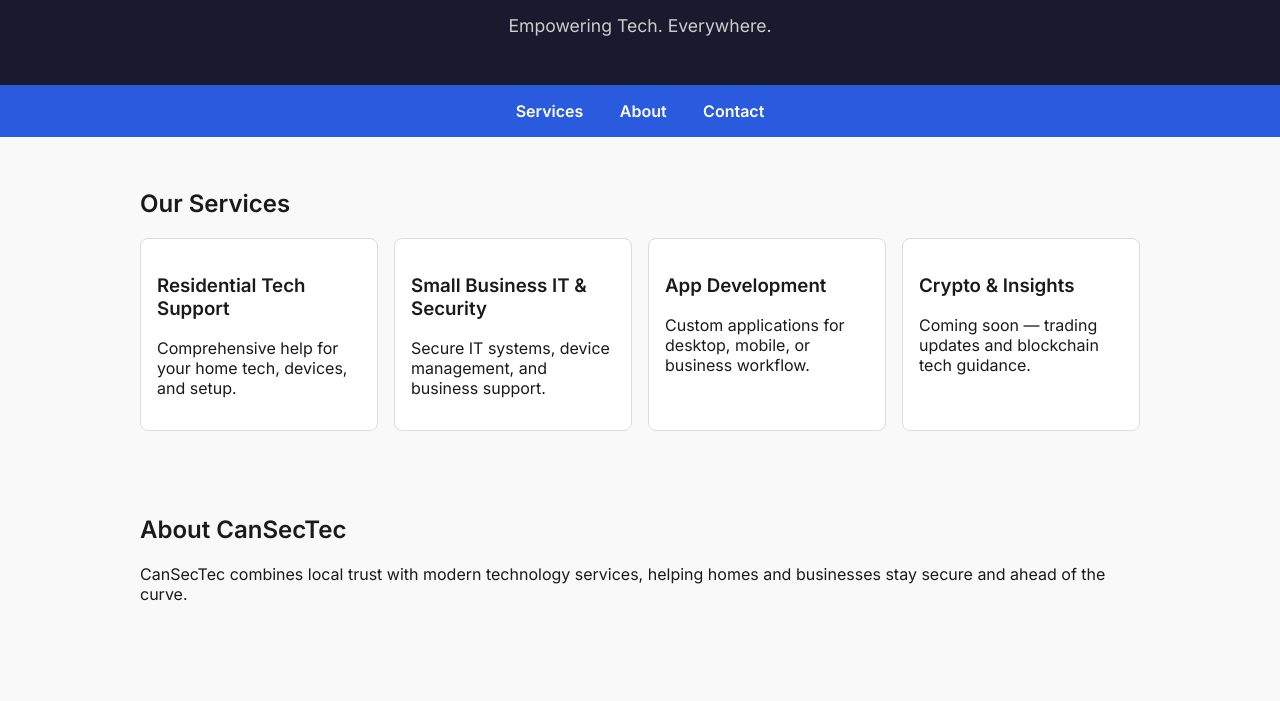
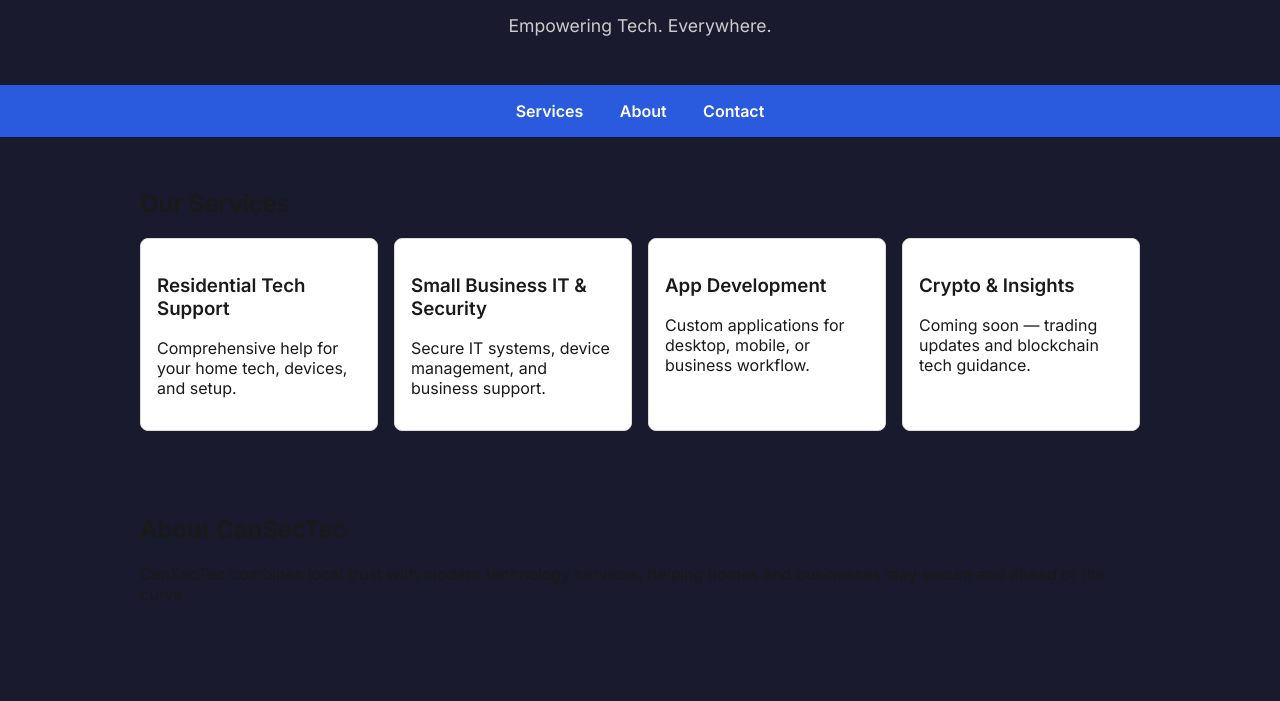
Before and after one commit to CanSectec/cansectec-site, a plain HTML site: page index.html in a window 1280 px wide. Shown: the part 84-785 px from the top of the page. Drawn offline with Linux system fonts and the light colour scheme.

Commit message:
Update index.html

```diff
--- a/index.html
+++ b/index.html
@@ -12,6 +12,11 @@
       font-family: 'Inter', sans-serif;
       background-color: #f9f9f9;
       color: #1a1a1a;
+    }
+    html, body {
+      background-color: #1a1a2e;
+      margin: 0;
+      padding: 0;
     }
     header {
       background-color: #1a1a2e;
```
